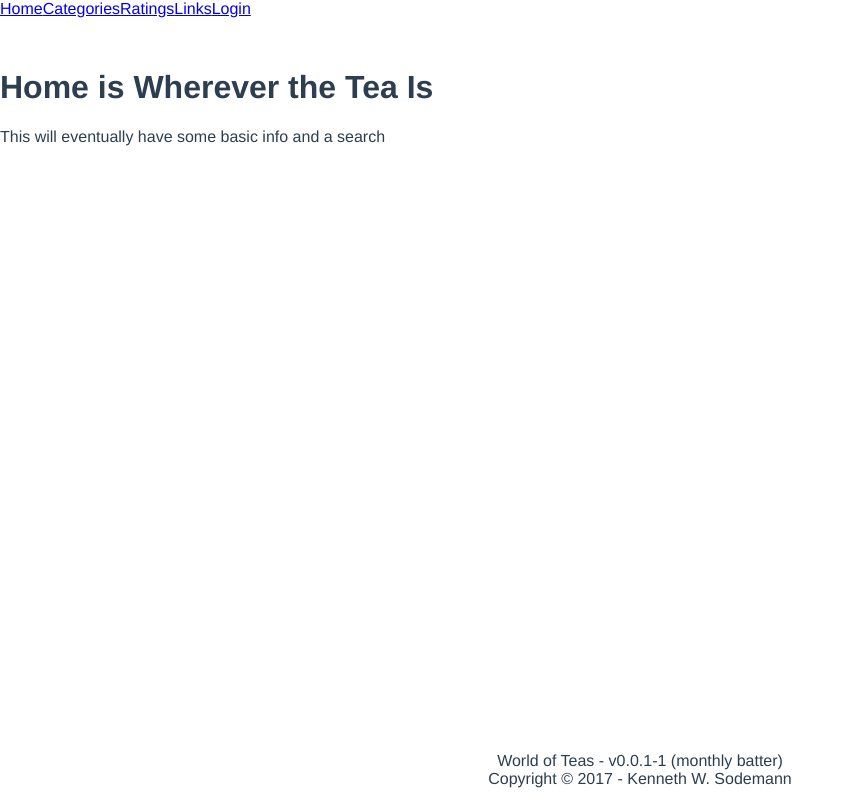
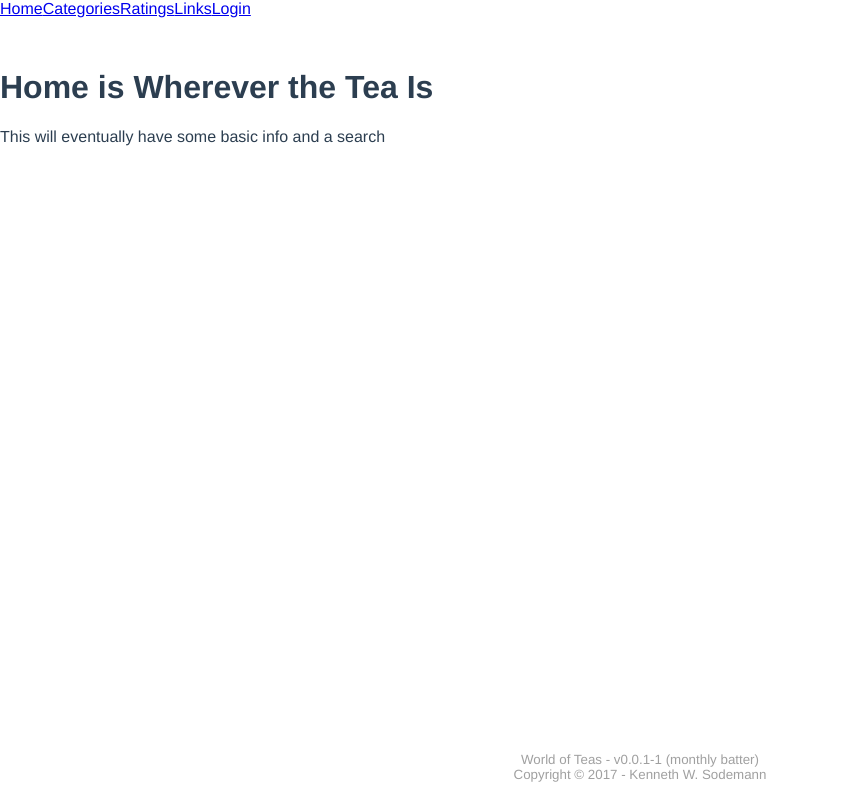
Before and after one commit to kensodemann/world-of-teas, a Vue app: page / in a window 1280 px wide. Shown: the whole page, without its empty margins (0-854 px from the left). Built offline with nearby package versions, Linux system fonts and the light colour scheme; what vue-resource would draw is missing.

Commit message:
feat(footer): style the footer (#22)
Closes #9 Style Footer

```diff
--- a/src/components/main-footer.vue
+++ b/src/components/main-footer.vue
@@ -21,7 +21,11 @@ export default {
 </script>
 
 <style lang="scss" scoped>
+@import "../scss/theme.scss";
+
 .footer {
   text-align: center;
+  color: $secondary-text-color;
+  font-size: smaller;
 }
 </style>
--- /dev/null
+++ b/src/scss/theme.scss
@@ -0,0 +1 @@
+$secondary-text-color: #a0a0a0;
```
